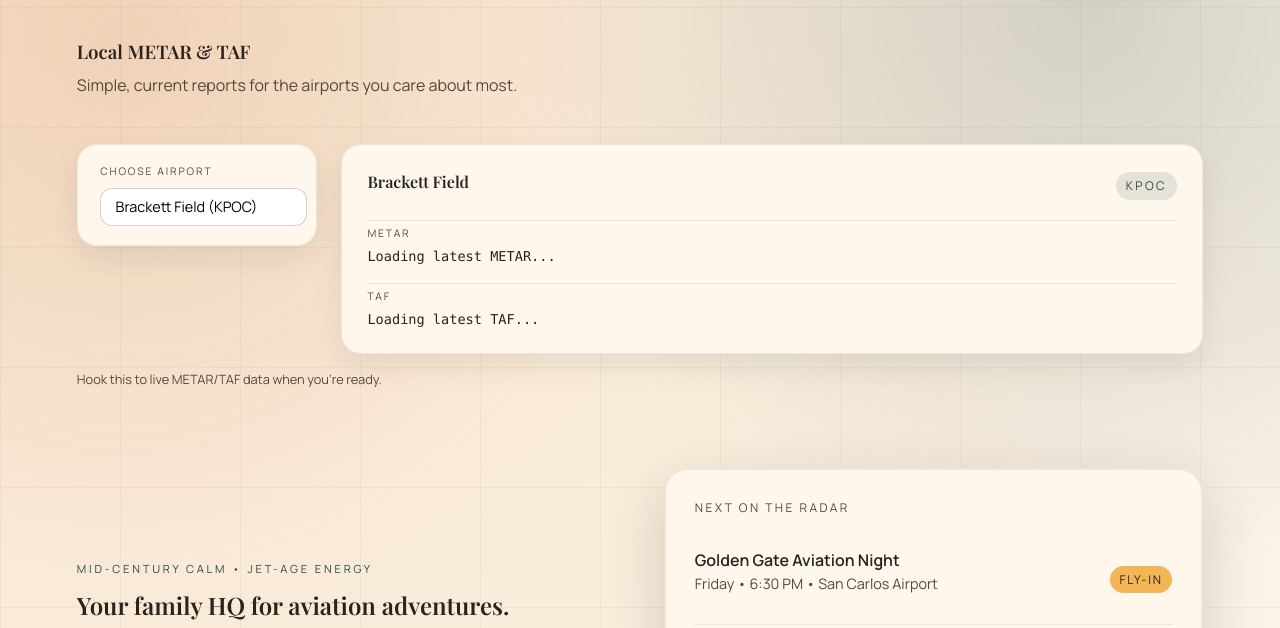
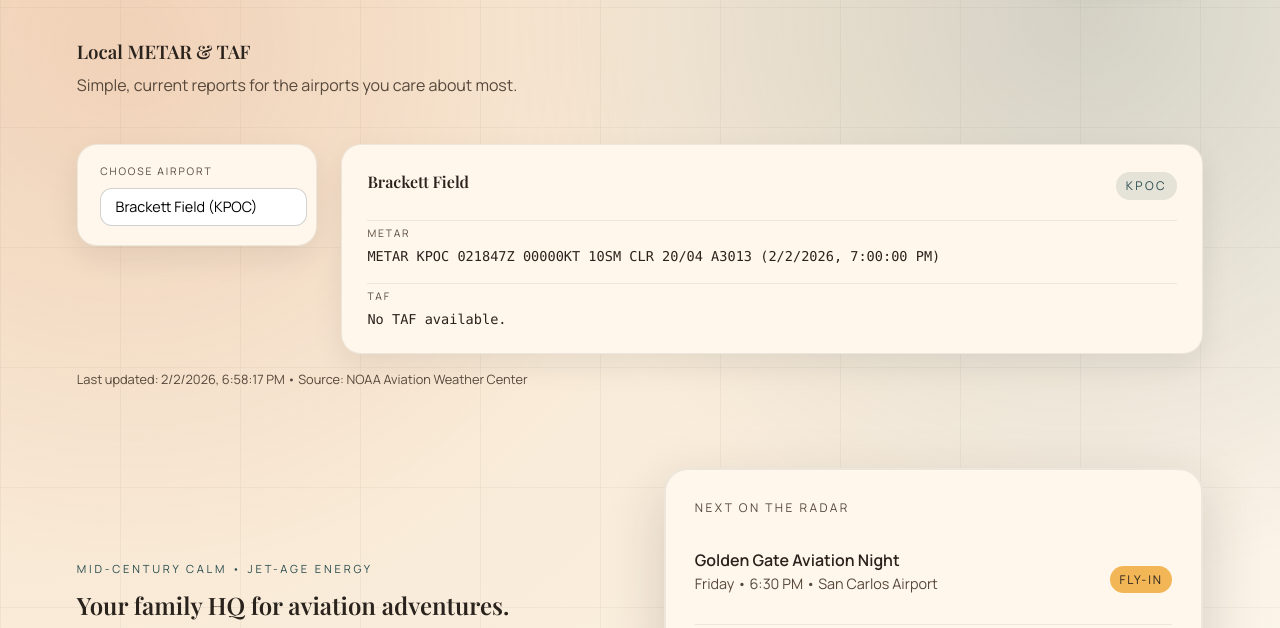
Before and after one commit to wightout/FamilyWebsite, a plain HTML site: page index.html in a window 1280 px wide. Shown: the part 113-741 px from the top of the page. Drawn offline with nearby package versions, Linux system fonts and the light colour scheme.

Commit message:
Add automated METAR/TAF data updates

```diff
--- /dev/null
+++ b/data/aviation.json
@@ -0,0 +1,26 @@
+{
+  "updated": "2026-02-02T18:58:17.502Z",
+  "airports": {
+    "KPOC": {
+      "name": "Brackett Field",
+      "metar": "METAR KPOC 021847Z 00000KT 10SM CLR 20/04 A3013",
+      "metarTime": "2026-02-02T19:00:00.000Z",
+      "taf": "",
+      "tafTime": ""
+    },
+    "KCCB": {
+      "name": "Cable Airport",
+      "metar": "METAR KCCB 021835Z AUTO 25004KT 10SM CLR 20/01 A3012 RMK AO2",
+      "metarTime": "2026-02-02T18:35:00.000Z",
+      "taf": "",
+      "tafTime": ""
+    },
+    "KRAL": {
+      "name": "Riverside Municipal",
+      "metar": "METAR KRAL 021853Z 21003KT 10SM CLR 20/02 A3012 RMK AO2 SLP186 T02000017",
+      "metarTime": "2026-02-02T19:00:00.000Z",
+      "taf": "",
+      "tafTime": ""
+    }
+  }
+}
--- a/index.html
+++ b/index.html
@@ -56,7 +56,7 @@
           </div>
         </article>
       </div>
-      <p class="fineprint">Hook this to live METAR/TAF data when you’re ready.</p>
+      <p class="fineprint" id="wxUpdated">Last updated: — • Source: NOAA Aviation Weather Center</p>
     </section>
 
     <section class="hero">
@@ -279,12 +279,58 @@
     const select = document.getElementById("airportSelect");
     const nameEl = document.getElementById("wxName");
     const identEl = document.getElementById("wxIdent");
+    const metarEl = document.getElementById("wxMetar");
+    const tafEl = document.getElementById("wxTaf");
+    const updatedEl = document.getElementById("wxUpdated");
+    let weatherData = null;
 
-    select.addEventListener("change", () => {
-      const code = select.value;
-      nameEl.textContent = airportData[code].name;
+    function formatTime(value) {
+      if (!value) return "";
+      const date = new Date(value);
+      if (Number.isNaN(date.getTime())) return "";
+      return date.toLocaleString();
+    }
+
+    function renderWeather(code) {
+      const fallback = airportData[code] || { name: code };
+      nameEl.textContent = fallback.name;
       identEl.textContent = code;
-    });
+
+      if (!weatherData || !weatherData.airports || !weatherData.airports[code]) {
+        metarEl.textContent = "Unable to load METAR.";
+        tafEl.textContent = "Unable to load TAF.";
+        return;
+      }
+
+      const wx = weatherData.airports[code];
+      const metarTime = formatTime(wx.metarTime);
+      const tafTime = formatTime(wx.tafTime);
+
+      metarEl.textContent = wx.metar
+        ? `${wx.metar}${metarTime ? ` (${metarTime})` : ""}`
+        : "No METAR available.";
+      tafEl.textContent = wx.taf
+        ? `${wx.taf}${tafTime ? ` (${tafTime})` : ""}`
+        : "No TAF available.";
+    }
+
+    async function loadWeather() {
+      try {
+        const response = await fetch("data/aviation.json", { cache: "no-store" });
+        if (!response.ok) throw new Error("Weather data missing");
+        weatherData = await response.json();
+        if (weatherData.updated) {
+          updatedEl.textContent = `Last updated: ${formatTime(weatherData.updated)} • Source: NOAA Aviation Weather Center`;
+        }
+        renderWeather(select.value);
+      } catch (err) {
+        updatedEl.textContent = "Last updated: unavailable • Source: NOAA Aviation Weather Center";
+        renderWeather(select.value);
+      }
+    }
+
+    select.addEventListener("change", () => renderWeather(select.value));
+    loadWeather();
   </script>
 </body>
 </html>
```
Also changed, not shown: scripts/update-aviation.js (added, +77 -0 lines), .github/workflows/update-aviation.yml (added).
